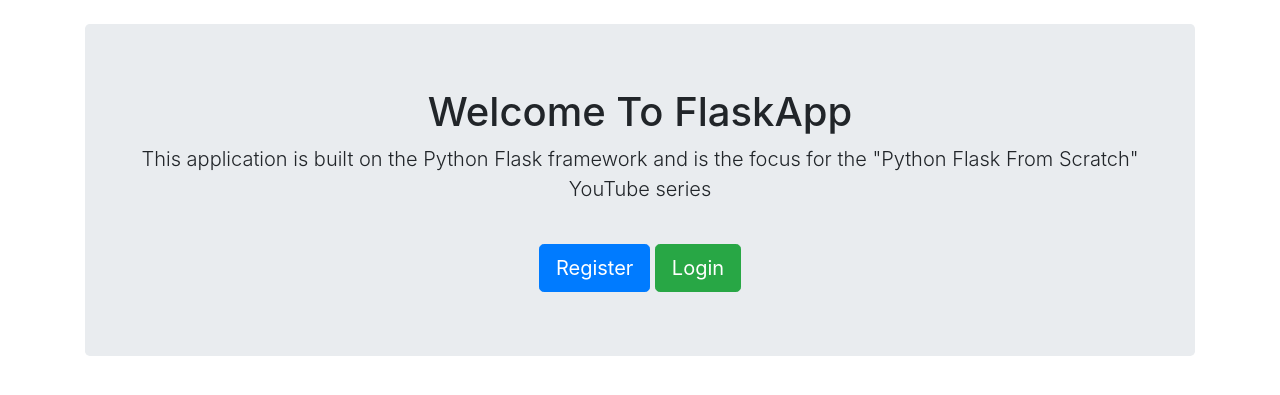
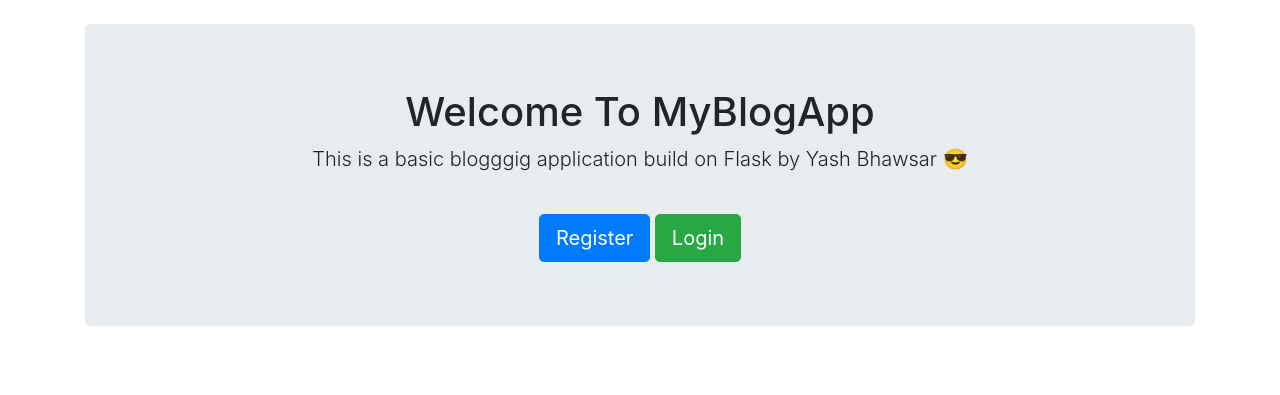
Before and after one commit to yash872/Flask_Blog, a Flask app: page / in a window 1280 px wide. Shown: the part 56-451 px from the top of the page. Run offline with Flask 2, Linux system fonts and the light colour scheme; some libraries are stand-ins or nearby versions.

Commit message:
modified the home file

```diff
--- a/templates/home.html
+++ b/templates/home.html
@@ -3,8 +3,8 @@
 {% block body %}
 
 <div class="jumbotron text-center">
-    <h1>Welcome To FlaskApp</h1>
-    <p class="lead">This application is built on the Python Flask framework and is the focus for the "Python Flask From Scratch" YouTube series</p>
+    <h1>Welcome To MyBlogApp</h1>
+    <p class="lead">This is a basic blogggig application build on Flask by Yash Bhawsar 😎</p>
     <br>
     {% if session.logged_in == NULL %}
       <a href="/register" class="btn btn-primary btn-lg">Register</a>
```
Also changed, not shown: blog.db.
